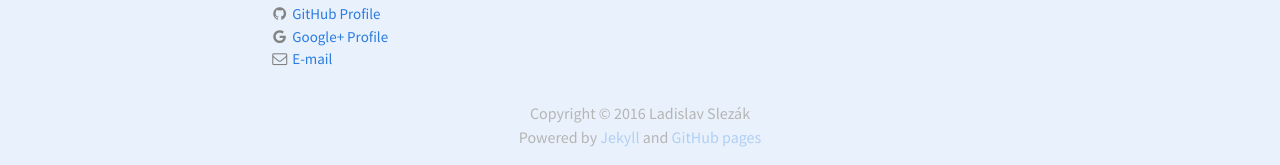
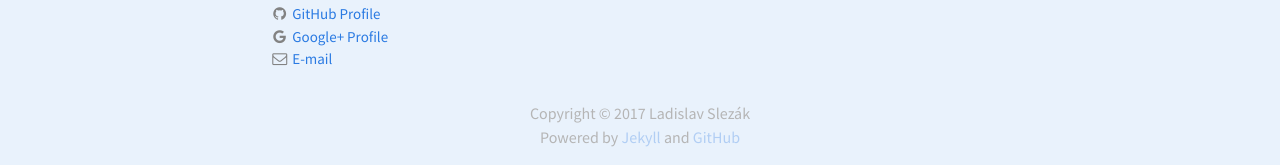
Before and after one commit to lslezak/blog, a Jekyll site: the page built from index.html, in a window 1280 px wide and 900 px high, scrolled down 1944 px. Shown: the part 732-897 px from the top of the window. Built offline with Jekyll 4.4.1, drawn with Linux system fonts in a browser that asks for light colours; nearby versions of some CDN libraries.

Commit message:
Update the footer

```diff
--- a/_includes/footer.html
+++ b/_includes/footer.html
@@ -36,9 +36,9 @@
     </div>
 
     <div class="footer-copy">
-      Copyright © 2016 Ladislav Slezák<br/>
+      Copyright © 2017 Ladislav Slezák<br/>
       Powered by <a href="http://jekyllrb.com/">Jekyll</a> and
-      <a href="https://pages.github.com/">GitHub pages</a>
+      <a href="https://github.com/lslezak/blog">GitHub</a>
     </div>
 
   </div>
```
